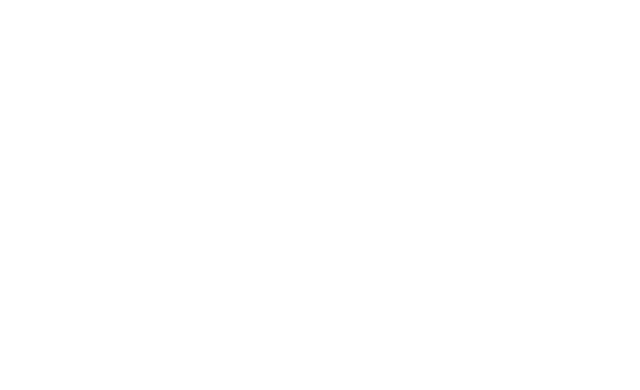
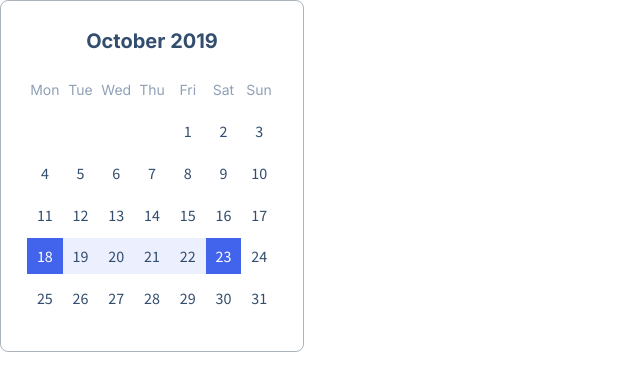
Before and after one commit to js-tasks-ru/htmlcss-20220811_daniil-maltsev, a website: page 05-lection3/03-calendar/index.html in a window 1280 px wide. Shown: the whole page, without its empty margins (0-640 px from the left). Drawn offline with nearby package versions, Linux system fonts and the light colour scheme.

Commit message:
calendar

```diff
--- a/05-lection3/03-calendar/calendar.css
+++ b/05-lection3/03-calendar/calendar.css
@@ -0,0 +1,70 @@
+.calendar {
+    box-sizing: border-box;
+    background: var(--white);
+    border: 1px solid var(--grey-3);
+    border-radius: 8px;
+    padding: 28px 26px 32px;
+    max-width: 304px;
+}
+
+.calendar__wrapper {
+    position: relative;
+    padding-bottom: 100%;
+}
+
+.calendar__inner {
+    position: absolute;
+    top: 0;
+    left: 0;
+    right: 0;
+    bottom: 0;
+    display: grid;
+    grid-template: repeat(6, 1fr) / repeat(7, 1fr);
+    text-align: center;
+    align-items: center;
+}
+
+.calendar__title {
+    font-family: 'Inter';
+    font-style: normal;
+    font-weight: 600;
+    font-size: 20px;
+    line-height: 24px;
+    color: #334D6E;
+    padding-bottom: 16px;
+    text-align: center;
+}
+
+.calendar__item {
+    font-family: 'Source Sans Pro';
+    font-style: normal;
+    font-weight: 400;
+    font-size: 16px;
+    line-height: 20px;
+    display: flex;
+    height: 100%;
+    align-items: center;
+    justify-content: space-around;
+    color: #334D6E;
+    max-height: 36px; /* Можно ли сделать ровные квадраты? */
+}
+
+.calendar__item:not(.calendar__item_day):hover {
+    cursor: pointer;
+}
+
+.calendar__item_day {
+    font-family: 'Inter';
+    font-size: 14px;
+    color: #90A0B7;
+}
+
+.calendar__item_active {
+    background: var(--blue);
+    color: var(--white)
+}
+
+.calendar__item_beetwen,
+.calendar__item:not(.calendar__item_active, .calendar__item_day):hover {
+    background: rgba(160, 177, 245, 0.2)
+}
--- a/05-lection3/03-calendar/index.html
+++ b/05-lection3/03-calendar/index.html
@@ -2,11 +2,60 @@
 <!-- Страница с календарем -->
 <html lang="ru">
     <head>
+        <link rel="stylesheet" href="https://cdnjs.cloudflare.com/ajax/libs/normalize/8.0.1/normalize.min.css" integrity="sha512-NhSC1YmyruXifcj/KFRWoC561YpHpc5Jtzgvbuzx5VozKpWvQ+4nXhPdFgmx8xqexRcpAglTj9sIBWINXa8x5w==" crossorigin="anonymous" referrerpolicy="no-referrer" />
         <link rel="stylesheet" href="../../assets/css/main.css">
         <link rel="stylesheet" href="./calendar.css">
         <title>Calendar</title>
     </head>
     <body>
-
+        <div class="calendar">
+            <div class="calendar__title">October 2019</div>
+            <div class="calendar__wrapper">
+                <div class="calendar__inner">
+                <span class="calendar__item calendar__item_day">Mon</span>
+                <span class="calendar__item calendar__item_day">Tue</span>
+                <span class="calendar__item calendar__item_day">Wed</span>
+                <span class="calendar__item calendar__item_day">Thu</span>
+                <span class="calendar__item calendar__item_day">Fri</span>
+                <span class="calendar__item calendar__item_day">Sat</span>
+                <span class="calendar__item calendar__item_day">Sun</span>
+                <span class="calendar__item"></span>
+                <span class="calendar__item"></span>
+                <span class="calendar__item"></span>
+                <span class="calendar__item"></span>
+                <span class="calendar__item">1</span>
+                <span class="calendar__item">2</span>
+                <span class="calendar__item">3</span>
+                <span class="calendar__item">4</span>
+                <span class="calendar__item">5</span>
+                <span class="calendar__item">6</span>
+                <span class="calendar__item">7</span>
+                <span class="calendar__item">8</span>
+                <span class="calendar__item">9</span>
+                <span class="calendar__item">10</span>
+                <span class="calendar__item">11</span>
+                <span class="calendar__item">12</span>
+                <span class="calendar__item">13</span>
+                <span class="calendar__item">14</span>
+                <span class="calendar__item">15</span>
+                <span class="calendar__item">16</span>
+                <span class="calendar__item">17</span>
+                <span class="calendar__item calendar__item_active">18</span>
+                <span class="calendar__item calendar__item_beetwen">19</span>
+                <span class="calendar__item calendar__item_beetwen">20</span>
+                <span class="calendar__item calendar__item_beetwen">21</span>
+                <span class="calendar__item calendar__item_beetwen">22</span>
+                <span class="calendar__item calendar__item_active">23</span>
+                <span class="calendar__item">24</span>
+                <span class="calendar__item">25</span>
+                <span class="calendar__item">26</span>
+                <span class="calendar__item">27</span>
+                <span class="calendar__item">28</span>
+                <span class="calendar__item">29</span>
+                <span class="calendar__item">30</span>
+                <span class="calendar__item">31</span>
+                </div>
+            </div>
+        </div>
     </body>
 </html>
--- a/assets/fonts/fonts.css
+++ b/assets/fonts/fonts.css
@@ -1,2 +1,3 @@
 @import url('https://fonts.googleapis.com/css2?family=Roboto:ital,wght@0,100;0,300;0,400;0,500;0,700;0,900;1,100;1,300;1,400;1,500;1,700;1,900&display=swap');
 @import url('https://fonts.googleapis.com/css2?family=Inter:wght@100;300;400;500;700;900&display=swap');
+@import url('https://fonts.googleapis.com/css2?family=Source+Sans+Pro&display=swap');
```
